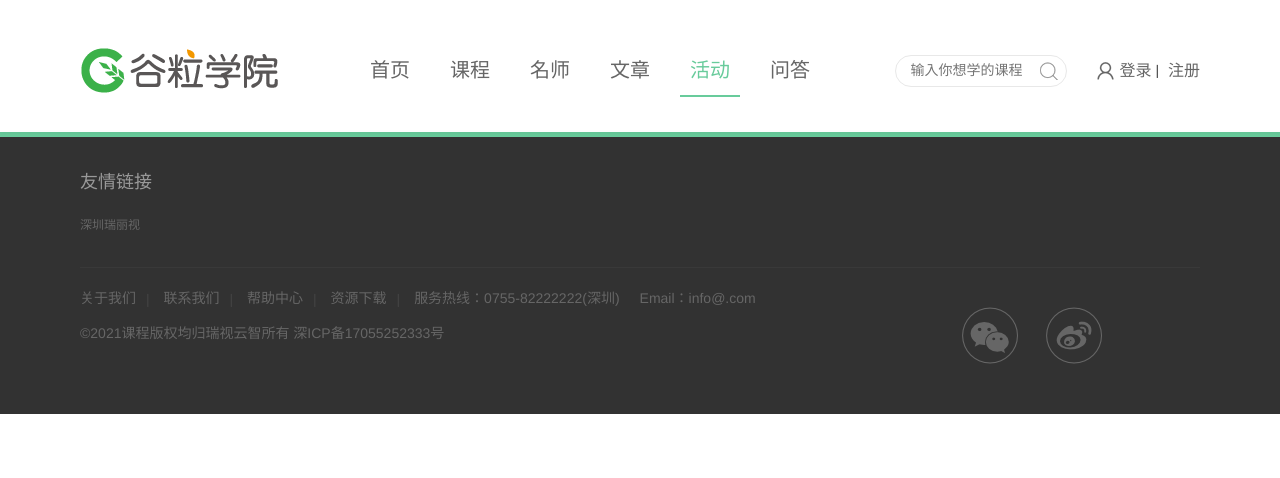
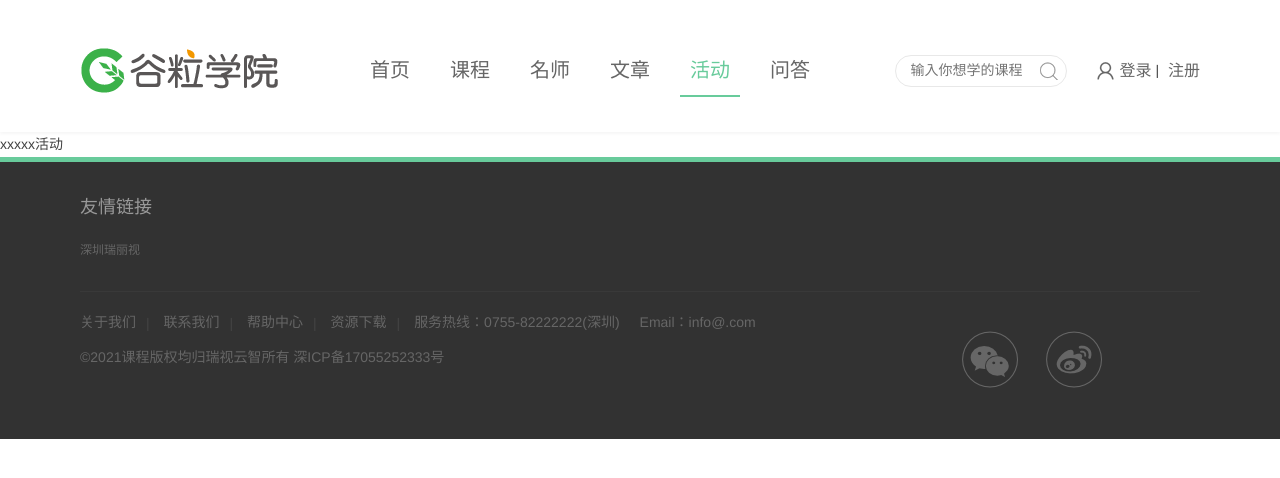
Before and after one commit to inwen6/course, a Nuxt app: page /activity/1 in a window 1280 px wide. Shown: the top 478 px of the page. Built offline with nearby package versions, Linux system fonts and the light colour scheme; what vue-qriously would draw is missing.

Commit message:
yuanjinyan
xxx

```diff
--- a/pages/activity/_id.vue
+++ b/pages/activity/_id.vue
@@ -1,4 +1,7 @@
 <template>
+  <div>
+    xxxxx活动
+  </div>
 </template>
 
 <script>
```
